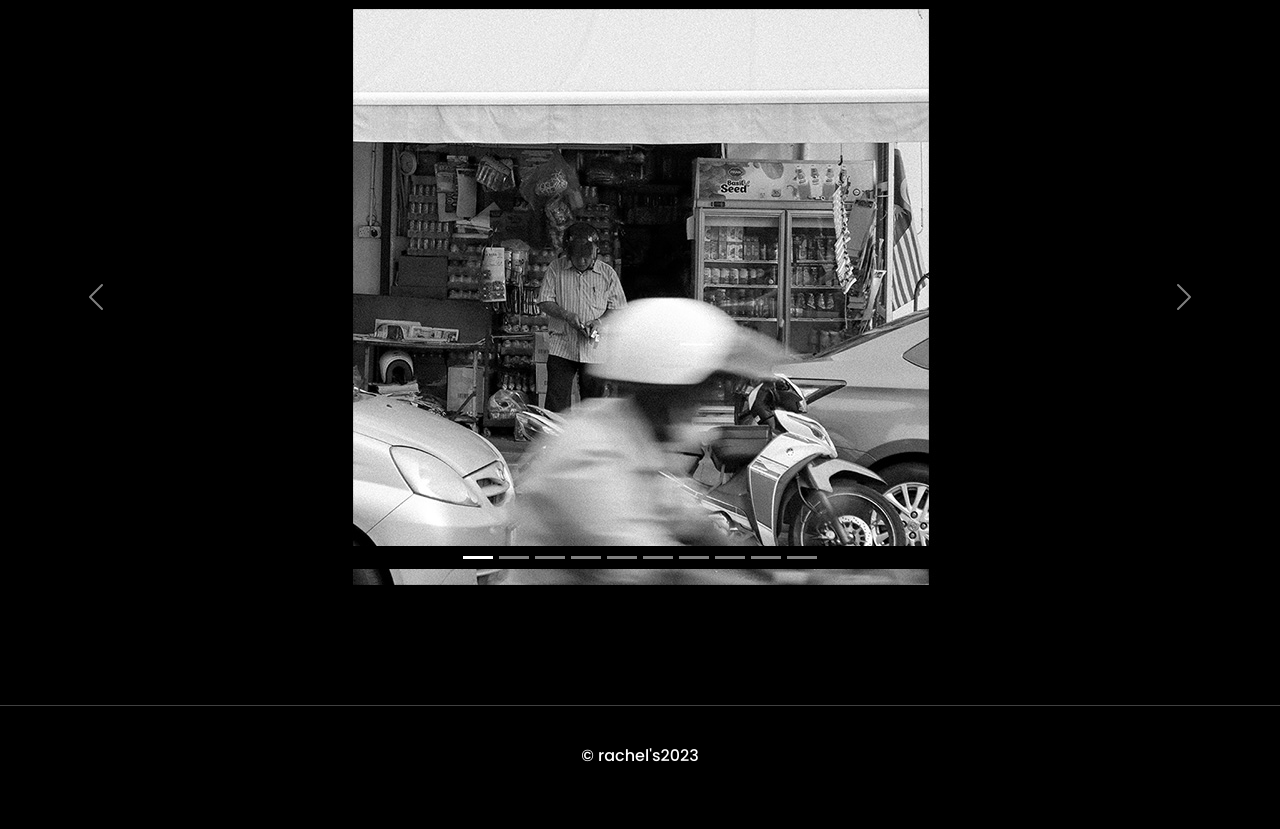
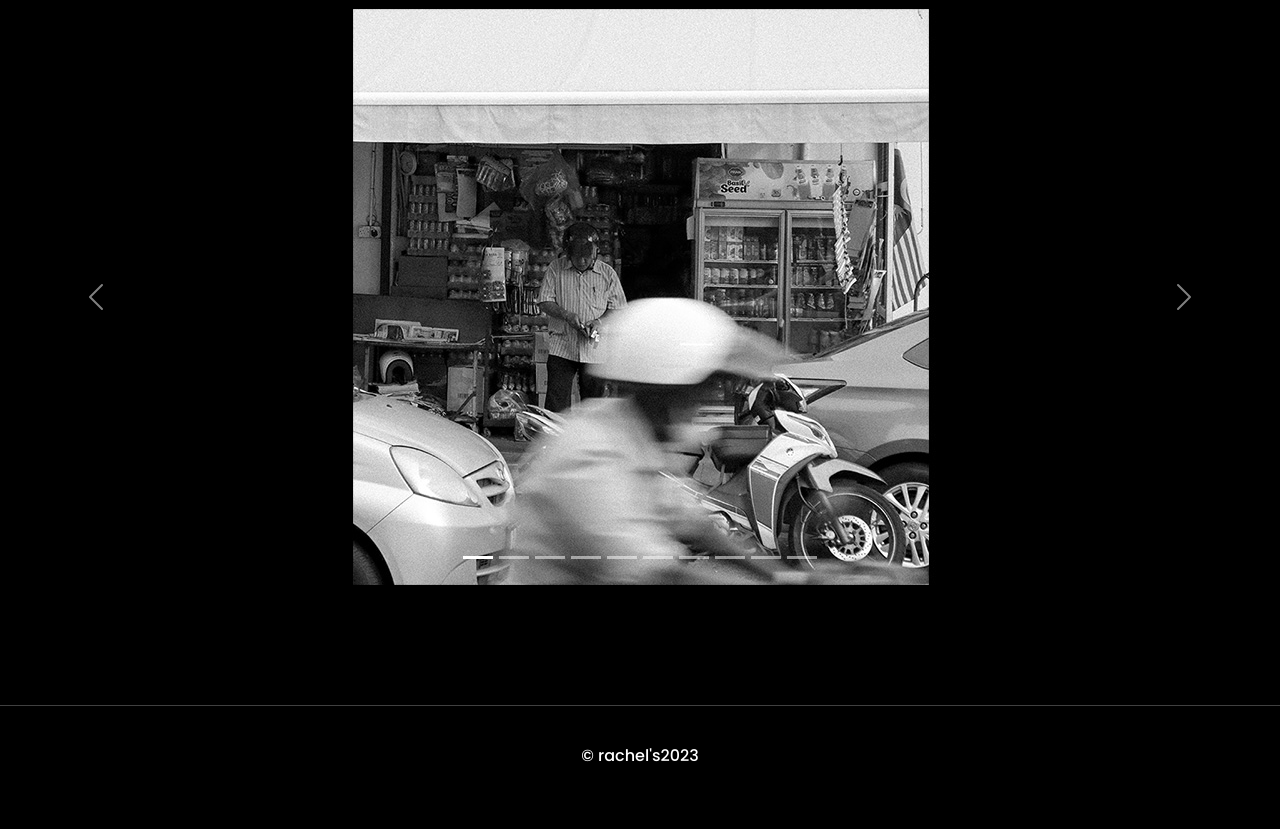
Before and after one commit to rracheltan/rracheltan.github.io, a plain HTML site: page MyArchive/card1.html in a window 1280 px wide. Shown: the part 467-1296 px from the top of the page. Drawn offline with nearby package versions, Linux system fonts and the light colour scheme.

Commit message:
Add files via upload

```diff
--- a/MyArchive/style.css
+++ b/MyArchive/style.css
@@ -234,6 +234,10 @@ span{
   padding-top: 10px;
 }
 
+.carousel-indicators {
+  background: transparent;
+}
+
 .container-fluid1 {
   height: 10vh;
 }
```
